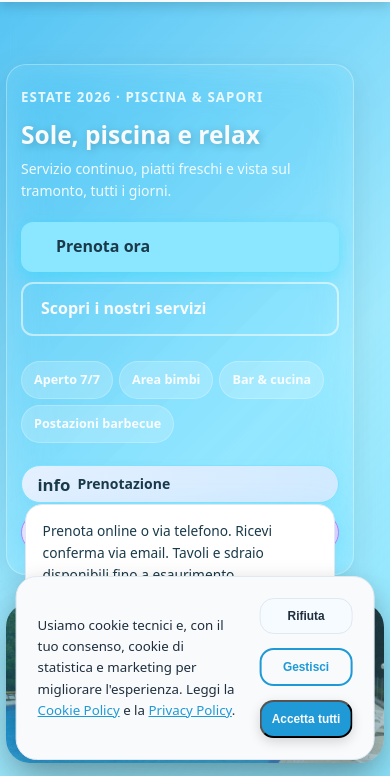
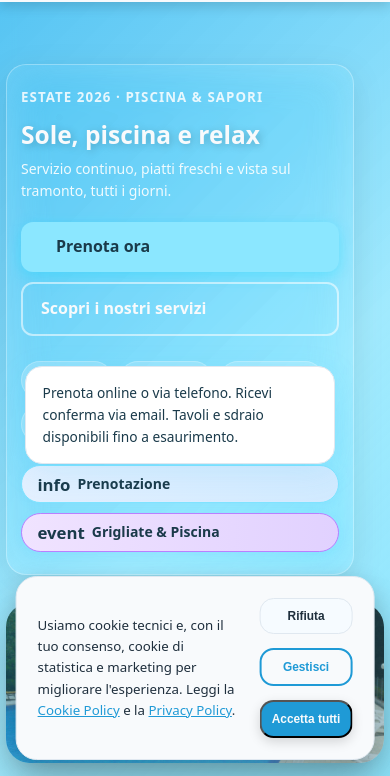
Before and after one commit to Dwebcoding/Lido-Island, a website: page index.html in a window 390 px wide. Both pictures are taken after a click on the element 179 px from the left and 552 px from the top of the page. Shown: the part 68-844 px from the top of the page. Drawn offline with Linux system fonts and the light colour scheme.

Commit message:
Fix: espansione chip informativi sopra i counter in tutte le versioni

```diff
--- a/css/style.css
+++ b/css/style.css
@@ -66,10 +66,11 @@
     font-size: 1.2em;
     margin-right: 0.2em;
 }
+/* Espansione sopra i counter */
 .info-chip-content {
     position: absolute;
     left: 0;
-    top: 110%;
+    bottom: 110%;
     min-width: 220px;
     background: #fff;
     color: #1a3a4a;
@@ -81,9 +82,9 @@
     font-weight: 500;
     opacity: 0;
     pointer-events: none;
-    transform: translateY(10px) scale(0.98);
+    transform: translateY(-10px) scale(0.98);
     transition: opacity 0.22s, transform 0.22s;
-    z-index: 20;
+    z-index: 50;
 }
 .info-chip.expanded .info-chip-content,
 .info-chip:focus .info-chip-content,
@@ -108,7 +109,8 @@
         min-width: unset;
         width: 98%;
         margin: 0 auto;
-        top: 105%;
+        bottom: 105%;
+        top: auto;
     }
 }
 /* ============================================
```
